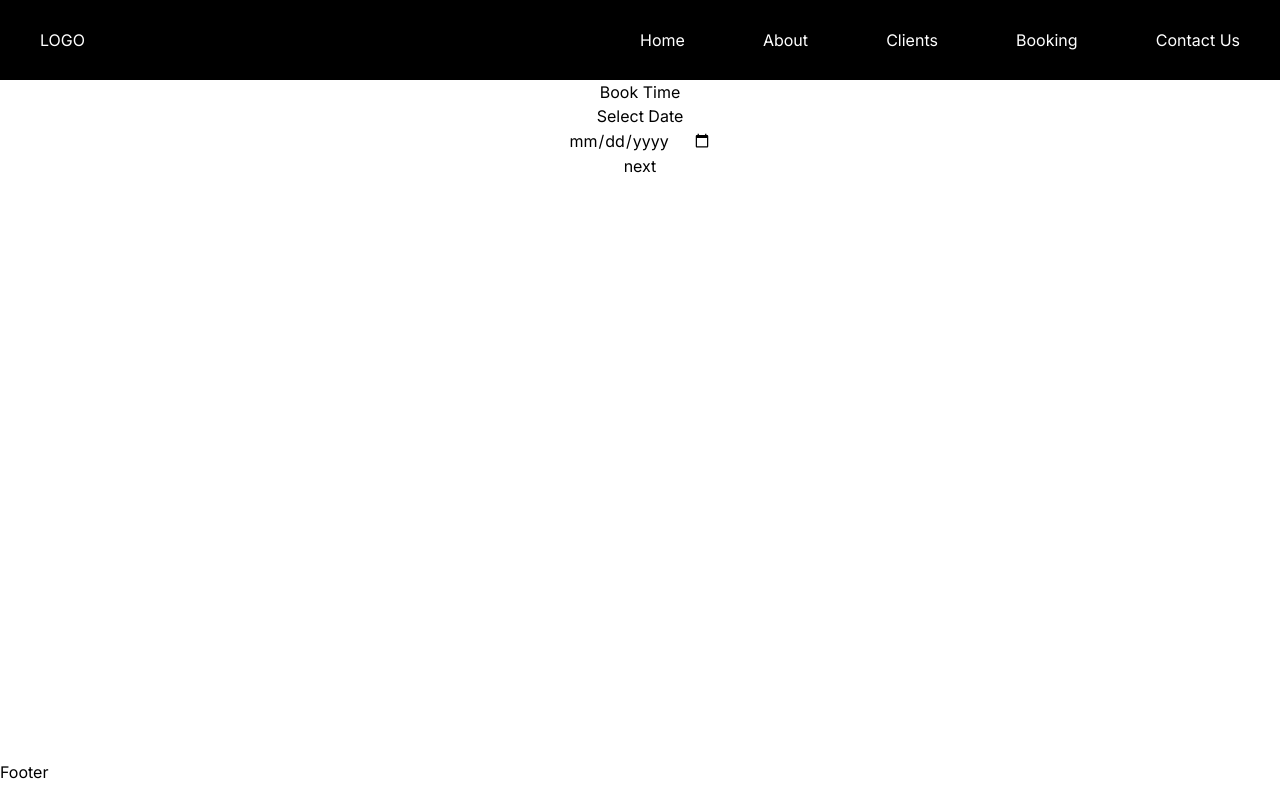
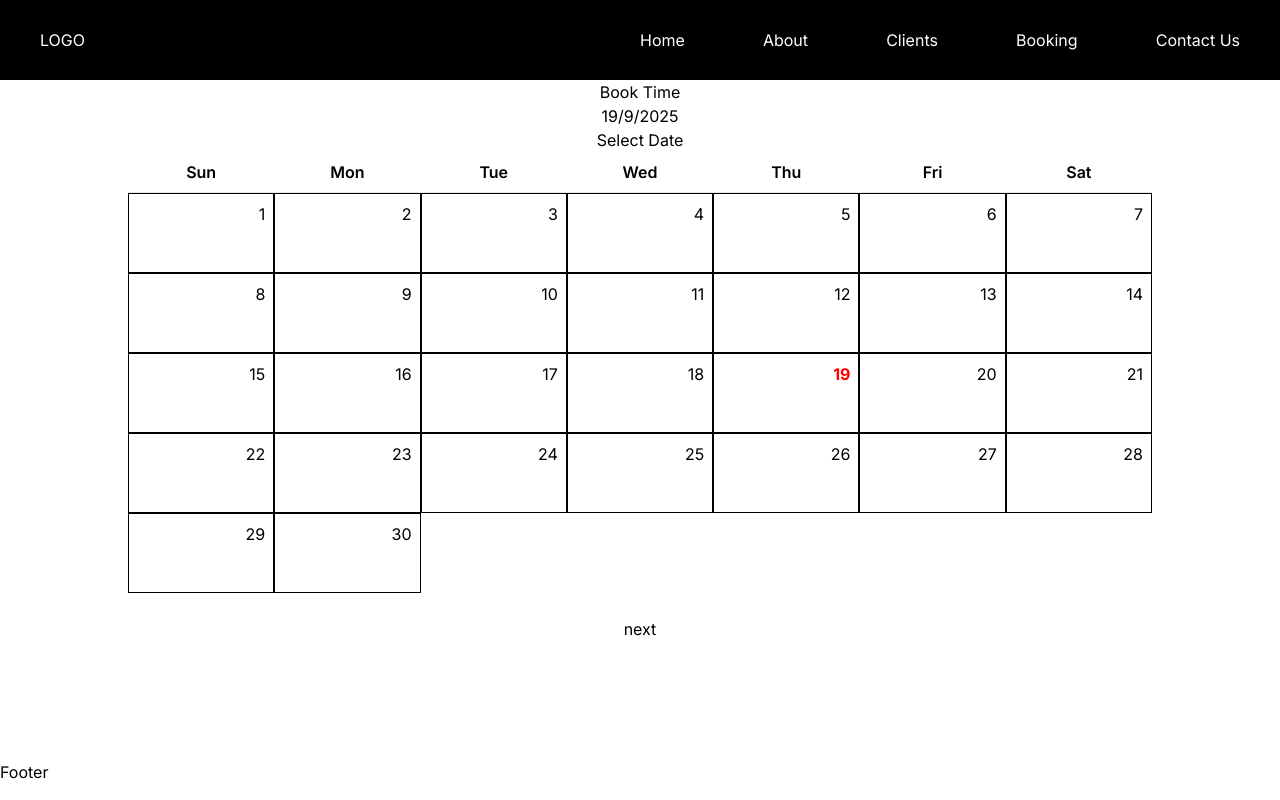
Before and after one commit to tumi267/booking-template, a Next.js app: page /booking in a window 1280 px wide. Built offline with nearby package versions, Linux system fonts and the light colour scheme.

Commit message:
calendar markup

```diff
--- a/src/app/components/(public)/booking/Clendar/Calender.tsx
+++ b/src/app/components/(public)/booking/Clendar/Calender.tsx
@@ -6,10 +6,48 @@ interface Props {
     data:any
   }
 function Calender({select,viewNum,viewselected,data}:Props) {
+  const date=new Date()
+  let year=date.getFullYear()
+  let month=date.getMonth()
+  let day=date.getDate()
+  let endMouthdate=new Date(year, month + 1, 0).getDate();
+  let daysOfMonth = new Array(endMouthdate).fill(null)
+  .map((_, i) => i + 1)
+
   return (
     <div>
+      <h3>{day}/{month + 1}/{year}</h3>
+
         <h2>Select Date</h2>
-        <input type="date" onChange={(e)=>{select({...data,date:e.target.value})}}/>
+        <div className="w-[80%] mx-auto">
+        <div className="grid grid-cols-7 text-center border-b font-semibold">
+          <div className="p-2">Sun</div>
+          <div className="p-2">Mon</div>
+          <div className="p-2">Tue</div>
+          <div className="p-2">Wed</div>
+          <div className="p-2">Thu</div>
+          <div className="p-2">Fri</div>
+          <div className="p-2">Sat</div>
+        </div>
+        <div className="grid grid-cols-7 gap-0">
+          {daysOfMonth.map((d, i) => {
+            const isToday = d === day; // check if current date
+            return (
+            <div
+            key={i}
+            className={`min-h-[5em] p-2 box-border border border-black text-left ${
+              isToday ? "text-[red] font-bold" : ""
+              }`}
+              >
+            <div className="text-right">
+              <p>{d}</p>
+            </div>
+          </div>
+          );
+          })}
+        </div>
+        </div>
+        {/* <input type="date" onChange={(e)=>{select({...data,date:e.target.value})}}/> */}
         <br/>
         <button onClick={()=>{viewNum(viewselected+1)}}>next</button>
     </div>
```
Also changed, not shown: 2 other files (tests, documents, lock files or other folders).
